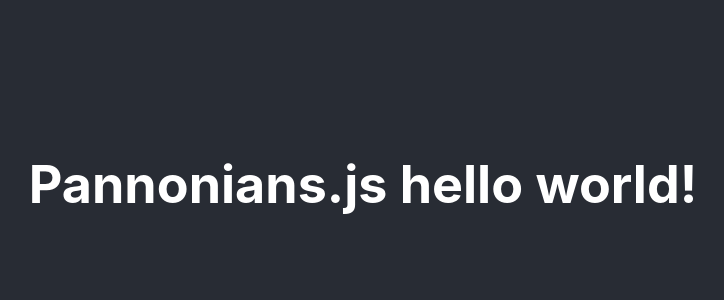
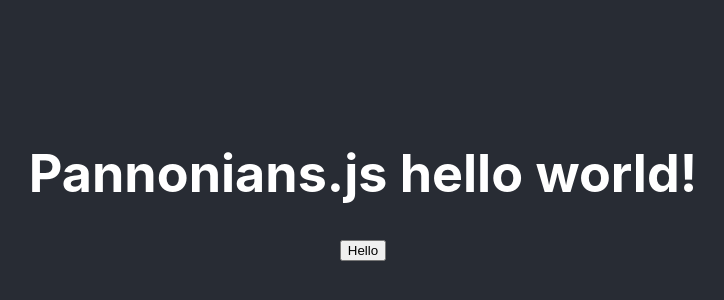
Before and after one commit to Pannonians/pannonians.js, a React (Create React App) app in the folder apps/todo/: page / in a window 1280 px wide. Shown: the part 216-516 px from the top of the page, without its empty margins (277-1001 px from the left). Built offline with nearby package versions, Linux system fonts and the light colour scheme.

Commit message:
Dodao button

```diff
--- a/apps/todo/src/App.js
+++ b/apps/todo/src/App.js
@@ -1,10 +1,15 @@
 import "./App.css";
 
 function App() {
+  const sayHello = () => {
+    console.log("Hello");
+  }
+
   return (
     <div className="App">
       <header className="App-header">
         <h1>Pannonians.js hello world!</h1>
+        <button onClick = {sayHello}>Hello</button>
       </header>
     </div>
   );
```
